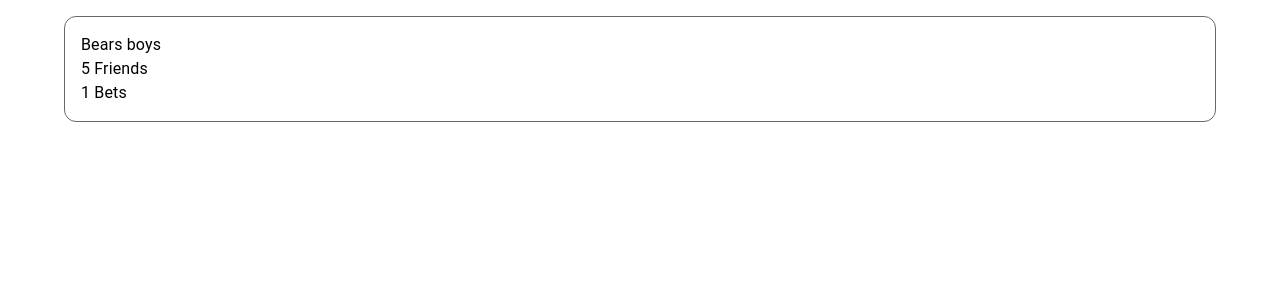
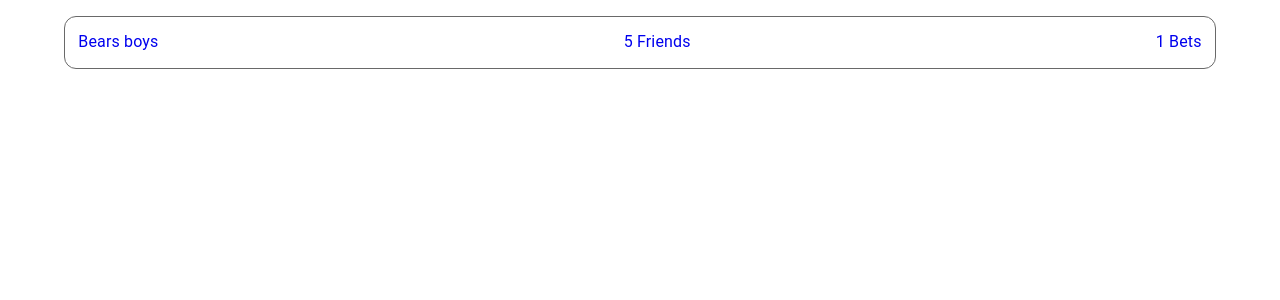
Before and after one commit to GraysonRicketts/Bets-With-Friends-Web, a React (Create React App) app in the folder code/: page / in a window 1280 px wide. Shown: the top 300 px of the page. Built offline with nearby package versions, Linux system fonts and the light colour scheme.

Commit message:
updates and things

```diff
--- a/code/package.json
+++ b/code/package.json
@@ -13,8 +13,10 @@
     "@types/node": "^12.0.0",
     "@types/react": "^17.0.0",
     "@types/react-dom": "^17.0.0",
+    "@types/react-router-dom": "^5.3.0",
     "react": "^17.0.2",
     "react-dom": "^17.0.2",
+    "react-router-dom": "^5.3.0",
     "react-scripts": "4.0.3",
     "typescript": "^4.1.2",
     "web-vitals": "^1.0.1"
--- a/code/src/App.tsx
+++ b/code/src/App.tsx
@@ -1,5 +1,8 @@
-import { Groups } from "./pages/Groups";
+import { Home } from "./pages/Home";
 import { Container } from '@mui/material';
+import { Route } from "react-router";
+import { Switch } from "react-router-dom";
+import { Group } from "./pages/Group";
 
 function App() {
   return (
@@ -8,7 +11,11 @@ function App() {
         paddingTop: '1em',
         paddingBottom: '1em'
       }}>
-        <Groups></Groups>
+        <Switch>
+
+        <Route path="/group/:id"><Group/></Route>
+        <Route exact path="/"><Home></Home></Route>
+        </Switch>
       </Container>
     </div>
   );
--- /dev/null
+++ b/code/src/fakedData.ts
@@ -0,0 +1,50 @@
+import { Bet, Group, User, Wager, Option } from "./interfaces";
+
+export const fakedMembers: User[] = [
+    {
+        id: '123',
+        name: 'Jim'
+    },
+    {
+        id: '234',
+        name: 'Lauren'
+    },
+    {
+        id: '345',
+        name: 'Sue'
+    },
+    {
+        id: '567',
+        name: 'Dean'
+    },
+    {
+        id: '678',
+        name: 'Kelly'
+    },
+]
+
+export const fakedOptions: Option[] = [
+    { id: '123', name: 'Yes' },
+    { id: '234', name: 'No' }
+];
+
+export const fakedWagers: Wager[] = [
+    { id: '123', option: fakedOptions[0], amount: 20, user: fakedMembers[0] }
+]
+
+export const fakedBets: Bet[] = [
+    {
+        id: '123',
+        title: 'Naggy is sacked',
+        options: fakedOptions,
+        isOpen: true,
+        wagers: fakedWagers
+    }
+]
+
+export const fakedGroup: Group = {
+    id: '123',
+    name: 'Bears boys',
+    members: fakedMembers,
+    bets: fakedBets
+}
--- a/code/src/index.tsx
+++ b/code/src/index.tsx
@@ -1,11 +1,16 @@
 import React from 'react';
 import ReactDOM from 'react-dom';
+import {
+  BrowserRouter as Router
+} from "react-router-dom";
 import './index.css';
 import App from './App';
 
 ReactDOM.render(
   <React.StrictMode>
-    <App />
+    <Router>
+      <App />
+    </Router>
   </React.StrictMode>,
   document.getElementById('root')
 );
--- /dev/null
+++ b/code/src/pages/Group/Bets.tsx
@@ -0,0 +1,31 @@
+import React from "react";
+import { Bet, Category } from "../../interfaces";
+
+interface Props {
+    bets: Bet[]
+}
+interface GroupedBets {
+    category: Category | undefined;
+    bets: Bet[];
+}
+
+function groupByCategory(bets: Bet[]): GroupedBets[] {
+    const groupedBets: GroupedBets[] = [];
+
+    bets.forEach(b => {
+        const categoryGroup = groupedBets.find(gb => (!gb.category && !b.category) || gb.category?.id === b.category?.id);
+        if (categoryGroup) {
+            categoryGroup.bets.push(b)
+        } else {
+            groupedBets.push({ category: b.category, bets: [b]})
+        }
+    })
+
+    return groupedBets;
+}
+
+export const Bets: React.FC<Props> = ({ bets }) => {
+    const groupedBets = groupByCategory(bets);
+
+    return <>Bets</>
+}
--- /dev/null
+++ b/code/src/pages/Group/index.tsx
@@ -0,0 +1,29 @@
+import { Box, Container, Paper, Typography } from '@mui/material';
+import React from 'react';
+import { Redirect, Route, useParams, useRouteMatch } from 'react-router';
+import { NavLink, Switch } from 'react-router-dom';
+import { fakedGroup } from '../../fakedData';
+import { Bets } from './Bets';
+
+export const Group: React.FC = () => {
+    const { id } = useParams<{ id: string }>();
+    const { path, url } = useRouteMatch();
+
+    const group = fakedGroup.id === id ? fakedGroup : null;
+
+    return group && <>
+        <Typography>{group.name}</Typography>
+        <NavLink to={`${url}/bets`}>Bets</NavLink>
+        <NavLink to={`${url}/categories`}>Categories</NavLink>
+        <NavLink to={`${url}/score`}>Score</NavLink>
+
+        <Box sx={{ paddingTop: '1em'}}>
+            <Switch>
+                <Route path={`${url}/bets`}><Bets bets={group.bets} /></Route>
+                <Route path={`${url}/categories`}>no</Route>
+                <Route path={`${url}/score`}>things</Route>
+                <Redirect to={`${url}/bets`} />
+            </Switch>
+        </Box>
+    </>
+}
--- a/code/src/pages/Groups.tsx
+++ /dev/null
@@ -1,75 +0,0 @@
-import { Box } from "@mui/system";
-import { Typography } from '@mui/material';
-import React from "react"
-import { Bet, Group, Option, User, Wager } from "../interfaces";
-
-const fakedMembers: User[] = [
-    {
-        id: '123',
-        name: 'Jim'
-    },
-    {
-        id: '234',
-        name: 'Lauren'
-    },
-    {
-        id: '345',
-        name: 'Sue'
-    },
-    {
-        id: '567',
-        name: 'Dean'
-    },
-    {
-        id: '678',
-        name: 'Kelly'
-    },
-]
-
-const fakedOptions: Option[] = [
-    { id: '123', name: 'Yes' },
-    { id: '234', name: 'No' }
-];
-
-const fakedWagers: Wager[] = [
-    { id: '123', option: fakedOptions[0], amount: 20, user: fakedMembers[0] }
-]
-
-const fakedBets: Bet[] = [
-    {
-        id: '123',
-        title: 'Naggy is sacked',
-        options: fakedOptions,
-        isOpen: true,
-        wagers: fakedWagers
-    }
-]
-
-const fakedGroup: Group = {
-    id: 'faked',
-    name: 'Bears boys',
-    members: fakedMembers,
-    bets: fakedBets
-}
-
-export const Groups: React.FC = () => {
-    const groups: Group[] = [fakedGroup];
-
-    return <>{
-        groups.map(g => {
-            return (
-                <Box key={g.id+'group'}
-                sx={{
-                    borderRadius: 3,
-                    border: '1px solid dimgray',
-                    padding: '1em'
-                }}>
-                    <Typography>{g.name}</Typography>
-                    <Typography>{g.members.length} Friends</Typography>
-                    <Typography>
-                        {g.bets.length} Bets</Typography>
-                </Box>
-                )
-        })
-    }</>;
-}
--- /dev/null
+++ b/code/src/pages/Home.tsx
@@ -0,0 +1,31 @@
+import { ButtonBase, Typography } from '@mui/material';
+import React from "react"
+import { Link } from 'react-router-dom';
+import { fakedGroup } from '../fakedData';
+import { Group } from "../interfaces";
+
+
+export const Home: React.FC = () => {
+    const groups: Group[] = [fakedGroup];
+
+    return <>{
+        groups.map(g => {
+            return (
+                <Link to={`/group/${g.id}/bets`} key={`/group/${g.id}/bets`}>
+                <ButtonBase
+                    sx={{
+                        borderRadius: 3,
+                        border: '1px solid dimgray',
+                        padding: '1em',
+                        width: '100%',
+                        justifyContent: 'space-between'
+                    }}>
+                    <Typography>{g.name}</Typography>
+                    <Typography>{g.members.length} Friends</Typography>
+                    <Typography>
+                        {g.bets.length} Bets</Typography>
+                </ButtonBase></Link>
+            )
+        })
+    }</>;
+}
```
Also changed, not shown: 1 other file (tests, documents, lock files or other folders).
